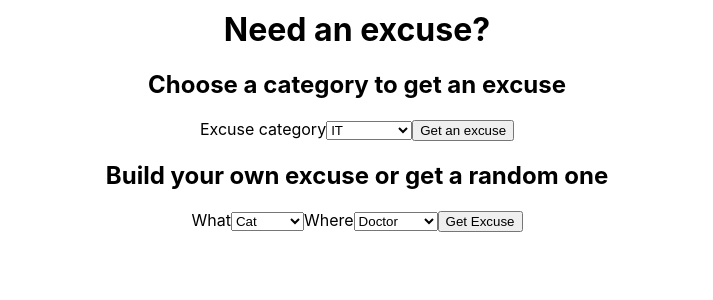
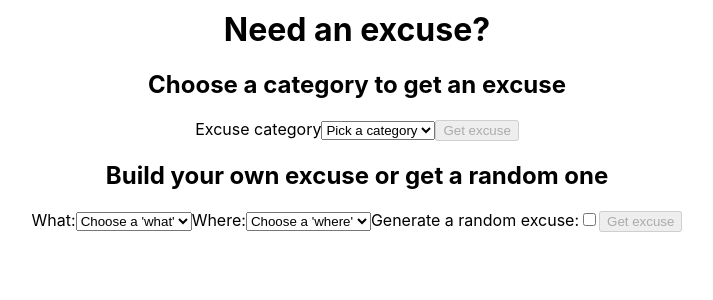
Before and after one commit to schweben/excuses, a React (Create React App) app: page / in a window 1280 px wide. Shown: the top 300 px of the page, without its empty margins (283-996 px from the left). Built offline with nearby package versions, Linux system fonts and the light colour scheme.

Commit message:
Buttons are enabled and disabled

```diff
--- a/src/components/BuildYourOwnExcuse.tsx
+++ b/src/components/BuildYourOwnExcuse.tsx
@@ -1,4 +1,4 @@
-import { useRef, useState } from "react";
+import { useState } from "react";
 
 type BuildYourOwnExcuseProps = {
 	whatOptions: string[];
@@ -8,12 +8,26 @@ type BuildYourOwnExcuseProps = {
 const BuildYourOwnExcuse: React.FC<BuildYourOwnExcuseProps> = ({whatOptions, whereOptions}) => {
 
 	const [excuse, setExcuse] = useState<string>();
+	const [what, setWhat] = useState<string>('');
+	const [where, setWhere] = useState<string>('');
+	const [random, setRandom] = useState<boolean>(false);
 
-	const what = useRef<string>('');
-	const where = useRef<string>('');
+	const getExcuse = () => {
+		if (random) {
+			const randomWhat = whatOptions[Math.floor(Math.random() * (whatOptions.length - 1))];
+			const randomWhere = whereOptions[Math.floor(Math.random() * (whereOptions.length - 1))];
+			setExcuse(`I have to take my ${randomWhat.toLowerCase()} to the ${randomWhere.toLowerCase()}`);
+		} else {
+			setExcuse(`I have to take my ${what.toLowerCase()} to the ${where.toLowerCase()}`);
+		}
+	}
 
-	const getByoeExcuse = () => {
-		setExcuse(`I have to take my ${what.current.toLowerCase()} to the ${where.current.toLowerCase()}`);
+	const disableButton = (): boolean => {
+		if (random) {
+			return false;
+		}
+
+		return (what === "" || what === 'invalid') || (where === "" || where === 'invalid') ? true : false;
 	}
 
 	return (
@@ -21,9 +35,21 @@ const BuildYourOwnExcuse: React.FC<BuildYourOwnExcuseProps> = ({whatOptions, whe
 			<div>
 				<h2>Build your own excuse or get a random one</h2>
 				<label>
-					What
-					<select onChange={(e) => what.current = e.currentTarget.value}>
+					What:
+					<select onChange={(e) => setWhat(e.currentTarget.value)}>
+						<option value="invalid">Choose a 'what'</option>
 						{whatOptions.map(function (option, index) {
+							return (
+								<option key={index} value={option}>{option}</option>
+							)
+						})}
+					</select>
+				</label>
+				<label>
+					Where:
+					<select onChange={(e) => setWhere(e.currentTarget.value)}>
+						<option value="invalid">Choose a 'where'</option>
+						{whereOptions.map(function (option, index) {
 							return (
 								<option key={index}>{option}</option>
 							)
@@ -31,18 +57,16 @@ const BuildYourOwnExcuse: React.FC<BuildYourOwnExcuseProps> = ({whatOptions, whe
 					</select>
 				</label>
 				<label>
-					Where
-					<select onChange={(e) => where.current = e.currentTarget.value}>
-						{whereOptions.map(function (option, index) {
-							return (
-								<option key={index}>{option}</option>
-							)
-						})}
-					</select>
+					Generate a random excuse:
+					<input type="checkbox" checked={random} onChange={(e) => setRandom(!random)}/>
 				</label>
-				<button onClick={getByoeExcuse}>Get Excuse</button>
+				<button
+					onClick={getExcuse}
+					disabled={disableButton()}>
+					Get excuse
+				</button>
 			</div>
-			<div>
+			<div className="excuse">
 				{excuse}
 			</div>
 		</div>
--- a/src/components/CategorisedExcuse.tsx
+++ b/src/components/CategorisedExcuse.tsx
@@ -1,4 +1,4 @@
-import { useState, useRef } from "react";
+import { useState } from "react";
 import { ExcuseCategory } from '../ExcuseCategory';
 
 type CategorisedExcuseProps = {
@@ -8,16 +8,14 @@ type CategorisedExcuseProps = {
 const CategorisedExcuse: React.FC<CategorisedExcuseProps> = ({categories}) => {
 
 	const [excuse, setExcuse] = useState<string>();
-	const selectedCategory = useRef<string>();
+	const [selectedCategory, setSelectedCategory] = useState<string>();
 
 	const getRandomExcuse = (event: React.FormEvent<HTMLButtonElement>) => {
-		const excuses: string[] = categories[categories.findIndex((category) => category.name === selectedCategory.current)].excuses;
-		let newExcuse;
-		// do {
+		if (selectedCategory) {
+			const excuses: string[] = categories[categories.findIndex((category) => category.name === selectedCategory)].excuses;
 			const random: number = Math.floor(Math.random() * (excuses.length - 1));
-			newExcuse = excuses[random];
-		// } while (newExcuse !== excuse);
-		setExcuse(newExcuse);
+			setExcuse(excuses[random]);
+		}
 	}
 
 	return (
@@ -26,17 +24,22 @@ const CategorisedExcuse: React.FC<CategorisedExcuseProps> = ({categories}) => {
 				<h2>Choose a category to get an excuse</h2>
 				<label>
 					Excuse category
-					<select onChange={(e) => selectedCategory.current = e.currentTarget.value}>
+					<select onChange={(e) => setSelectedCategory(e.currentTarget.value)}>
+						<option value="invalid">Pick a category</option>
 						{categories.map(function(category, index) {
 							return (
-								<option key={index}>{category.name}</option>
+								<option key={index} value={category.name}>{category.name}</option>
 							)
 						})}
 					</select>
 				</label>
-				<button onClick={getRandomExcuse}>Get an excuse</button>
+				<button
+					onClick={getRandomExcuse}
+					disabled={selectedCategory === undefined || selectedCategory === 'invalid' ? true : false}>
+					Get excuse
+				</button>
 			</div>
-			<div>
+			<div className="excuse">
 				{excuse}
 			</div>
 		</div>
```
